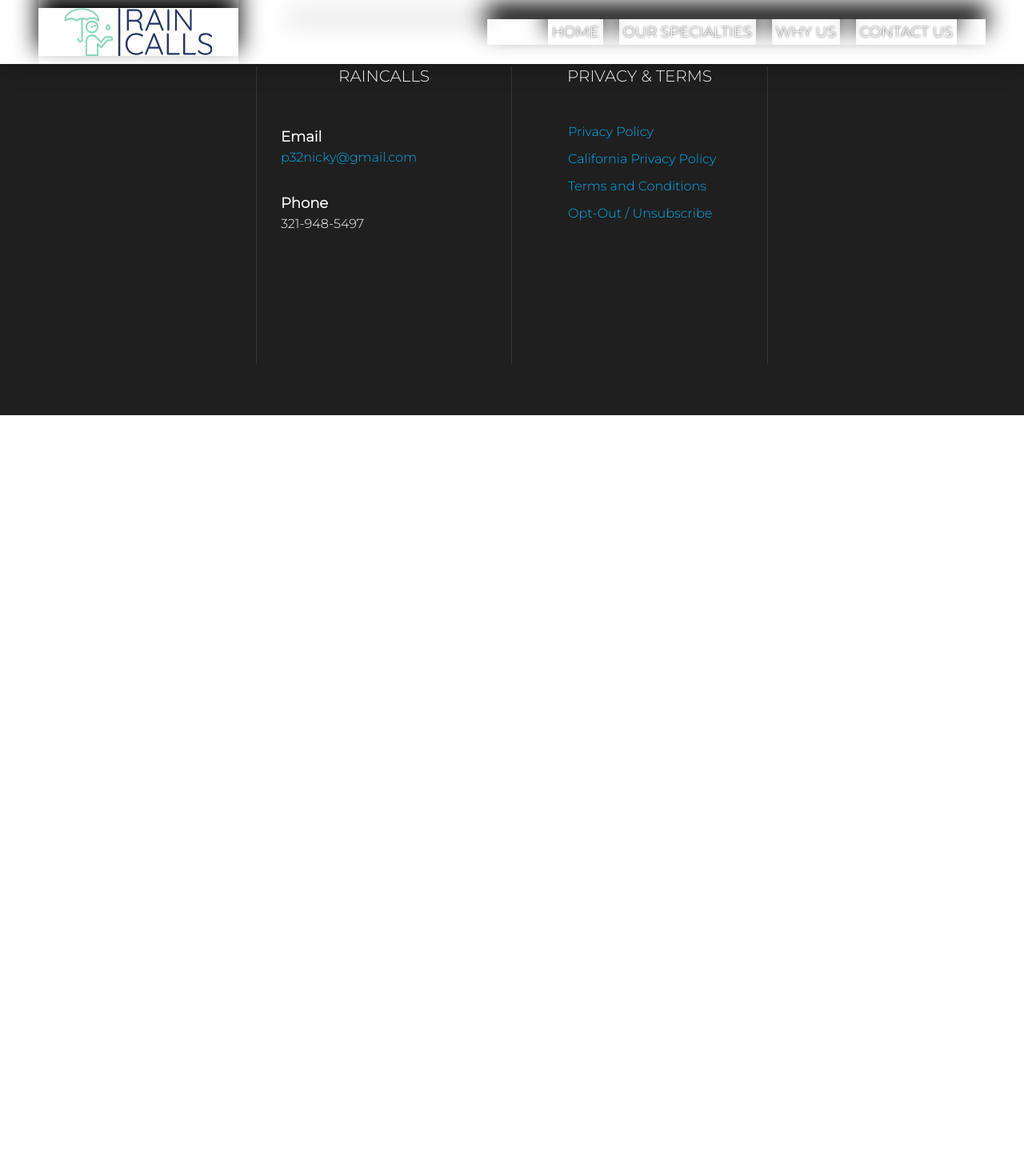
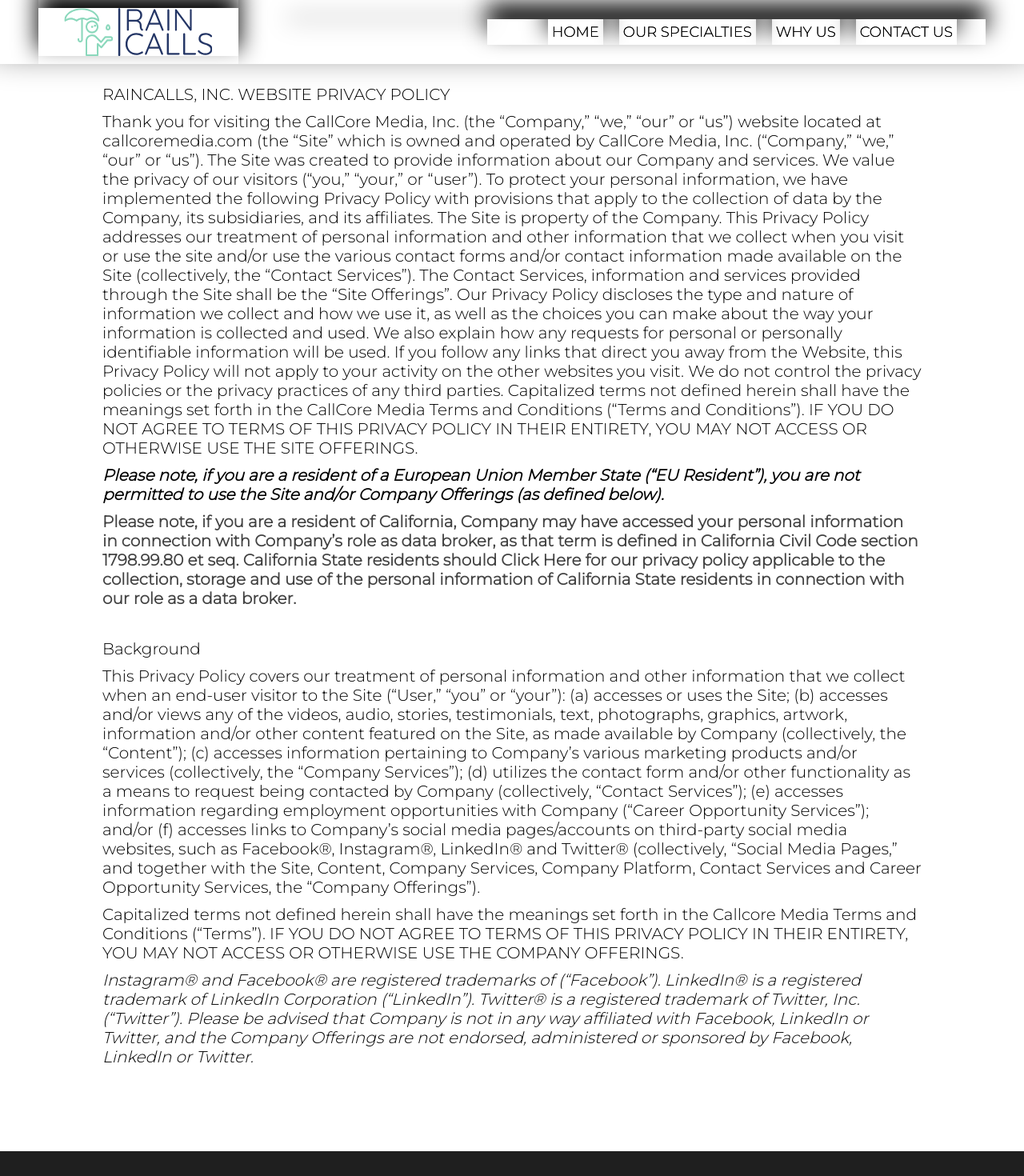
Before and after one commit to franco-cardoso/raincalls, a Vue app: page /privacy-policy in a window 1280 px wide. Shown: the top 1470 px of the page at 80% size. Before the commit the page ends 800 px from the top, so only its background shows below. Built offline with nearby package versions, Linux system fonts and the light colour scheme.

Commit message:
policy page

```diff
--- a/src/components/header/Navbar.vue
+++ b/src/components/header/Navbar.vue
@@ -1,10 +1,14 @@
+<script setup>
+import { useRoute } from "vue-router";
+</script>
+
 <template>
     <nav>
         <ul>
-            <li><a href="#home">HOME</a></li>
-            <li><a href="#specialties">OUR SPECIALTIES</a></li>
-            <li><a href="#info">WHY US</a></li>
-            <li><a href="#contact">CONTACT US</a></li>
+            <li><a :class="route.path === '/' ? 'a-dyn' : 'a-fixed'" href="#home">HOME</a></li>
+            <li><a :class="route.path === '/' ? 'a-dyn' : 'a-fixed'" href="#specialties">OUR SPECIALTIES</a></li>
+            <li><a :class="route.path === '/' ? 'a-dyn' : 'a-fixed'" href="#info">WHY US</a></li>
+            <li><a :class="route.path === '/' ? 'a-dyn' : 'a-fixed'" href="#contact">CONTACT US</a></li>
         </ul>
     </nav>
 </template>
@@ -18,16 +22,28 @@ a {
     all: unset;
     cursor: pointer;
     font-size: 18px;
-    text-shadow: v-bind("scrollPos <= 200 ? '0px 0px 3px black' : '0px 0px 0px black'");
     transition: 1s;
     padding: 5px;
     align-items: center;
+}
+
+.a-dyn {
+    text-shadow: v-bind("scrollPos <= 200 ? '0px 0px 3px black' : '0px 0px 0px black'");
     color: v-bind("scrollPos <= 200 ? '#fff' : '#000'");
 }
-
-a:hover {
+.a-dyn:hover {
     /* font-size: 17px; */
     text-shadow: v-bind("scrollPos <= 200 ? '0px 0px 3px white' : '0px 0px 1px black'");
+    transform: scale(1.05);
+}
+
+.a-fixed {
+    text-shadow: 0px 0px 0px black;
+    color: #000;
+}
+
+.a-fixed:hover {
+    text-shadow: 0px 0px 1px black;
     transform: scale(1.05);
 }
 
@@ -51,7 +67,6 @@ li {
         justify-content: center;
     }
 }
-
 </style>
 
 <script>
@@ -59,7 +74,7 @@ export default {
     name: "Navbar",
     props: {
         scrollPos: Number,
-    }
-
+    },
+    computed: { route: () => useRoute() },
 };
 </script>
--- a/src/components/info/Info.vue
+++ b/src/components/info/Info.vue
@@ -18,7 +18,7 @@
                 </div>
             </div>
         </div>
-        <div class="diag1"></div>
+        <div class="diag"></div>
     </section>
 </template>
 
@@ -29,18 +29,15 @@
     width: 110%;
     z-index: 10;
     position: absolute;
-    top: -80px;
     transform: rotate(2deg);
 }
 
-.diag1 {
-    background-color: rgb(255, 255, 255);
-    height: 100px;
-    width: 110%;
-    z-index: 10;
-    position: absolute;
+.diag:nth-child(1) {
+    top: -80px;
+}
+
+.diag:nth-child(4) {
     bottom: -80px;
-    transform: rotate(2deg);
 }
 
 section {
--- a/src/views/Policy.vue
+++ b/src/views/Policy.vue
@@ -3,8 +3,75 @@ import Banner from "../components/banner/Banner.vue";
 </script>
 
 <template>
-    <div>
+    <section>
         <!-- <Banner></Banner> -->
-        <p>Raincalls, INC. WEBSITE PRIVACY POLICY</p>
-    </div>
+        <p>RAINCALLS, INC. WEBSITE PRIVACY POLICY</p>
+        <p>
+            Thank you for visiting the CallCore Media, Inc. (the “Company,” “we,” “our” or “us”) website located at
+            callcoremedia.com (the “Site” which is owned and operated by CallCore Media, Inc. (“Company,” “we,” “our” or
+            “us”). The Site was created to provide information about our Company and services. We value the privacy of
+            our visitors (“you,” “your,” or “user”). To protect your personal information, we have implemented the
+            following Privacy Policy with provisions that apply to the collection of data by the Company, its
+            subsidiaries, and its affiliates. The Site is property of the Company. This Privacy Policy addresses our
+            treatment of personal information and other information that we collect when you visit or use the site
+            and/or use the various contact forms and/or contact information made available on the Site (collectively,
+            the “Contact Services”). The Contact Services, information and services provided through the Site shall be
+            the “Site Offerings”. Our Privacy Policy discloses the type and nature of information we collect and how we
+            use it, as well as the choices you can make about the way your information is collected and used. We also
+            explain how any requests for personal or personally identifiable information will be used. If you follow any
+            links that direct you away from the Website, this Privacy Policy will not apply to your activity on the
+            other websites you visit. We do not control the privacy policies or the privacy practices of any third
+            parties. Capitalized terms not defined herein shall have the meanings set forth in the CallCore Media Terms
+            and Conditions (“Terms and Conditions”). IF YOU DO NOT AGREE TO TERMS OF THIS PRIVACY POLICY IN THEIR
+            ENTIRETY, YOU MAY NOT ACCESS OR OTHERWISE USE THE SITE OFFERINGS.
+        </p>
+        <p style="color: black; font-weight: bold; font-style: italic">
+            Please note, if you are a resident of a European Union Member State (“EU Resident”), you are not permitted
+            to use the Site and/or Company Offerings (as defined below).
+        </p>
+        <p style="font-weight: bold; color: var(--dark-text)">
+            Please note, if you are a resident of California, Company may have accessed your personal information in
+            connection with Company’s role as data broker, as that term is defined in California Civil Code section
+            1798.99.80 et seq. California State residents should Click Here for our privacy policy applicable to the
+            collection, storage and use of the personal information of California State residents in connection with our
+            role as a data broker.
+        </p>
+        <br />
+        <p>Background</p>
+        <p>
+            This Privacy Policy covers our treatment of personal information and other information that we collect when
+            an end-user visitor to the Site (“User,” “you” or “your”): (a) accesses or uses the Site; (b) accesses
+            and/or views any of the videos, audio, stories, testimonials, text, photographs, graphics, artwork,
+            information and/or other content featured on the Site, as made available by Company (collectively, the
+            “Content”); (c) accesses information pertaining to Company’s various marketing products and/or services
+            (collectively, the “Company Services”); (d) utilizes the contact form and/or other functionality as a means
+            to request being contacted by Company (collectively, “Contact Services”); (e) accesses information regarding
+            employment opportunities with Company (“Career Opportunity Services”); and/or (f) accesses links to
+            Company’s social media pages/accounts on third-party social media websites, such as Facebook®, Instagram®,
+            LinkedIn® and Twitter® (collectively, “Social Media Pages,” and together with the Site, Content, Company
+            Services, Company Platform, Contact Services and Career Opportunity Services, the “Company Offerings”).
+        </p>
+        <p>
+            Capitalized terms not defined herein shall have the meanings set forth in the Callcore Media Terms and
+            Conditions (“Terms”). IF YOU DO NOT AGREE TO TERMS OF THIS PRIVACY POLICY IN THEIR ENTIRETY, YOU MAY NOT
+            ACCESS OR OTHERWISE USE THE COMPANY OFFERINGS.
+        </p>
+        <p style="font-style: italic;">
+            Instagram® and Facebook® are registered trademarks of (“Facebook”). LinkedIn® is a registered trademark of
+            LinkedIn Corporation (“LinkedIn”). Twitter® is a registered trademark of Twitter, Inc. (“Twitter”). Please
+            be advised that Company is not in any way affiliated with Facebook, LinkedIn or Twitter, and the Company
+            Offerings are not endorsed, administered or sponsored by Facebook, LinkedIn or Twitter.
+        </p>
+    </section>
 </template>
+
+<style scoped>
+section {
+    margin: 6rem 10%;
+}
+
+p {
+    font-size: 20px;
+    margin: 10px 0;
+}
+</style>
```
